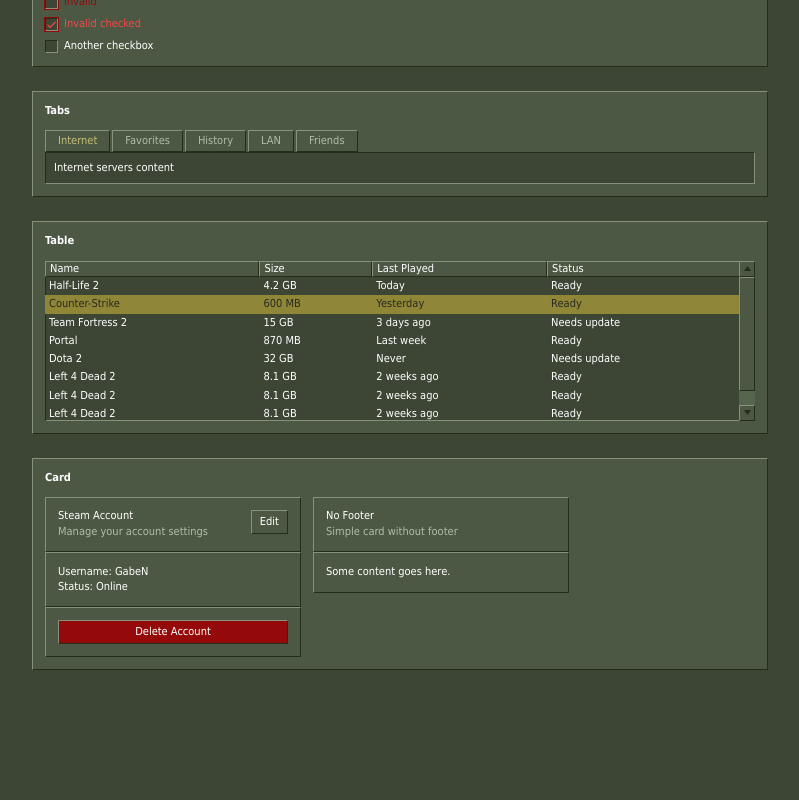
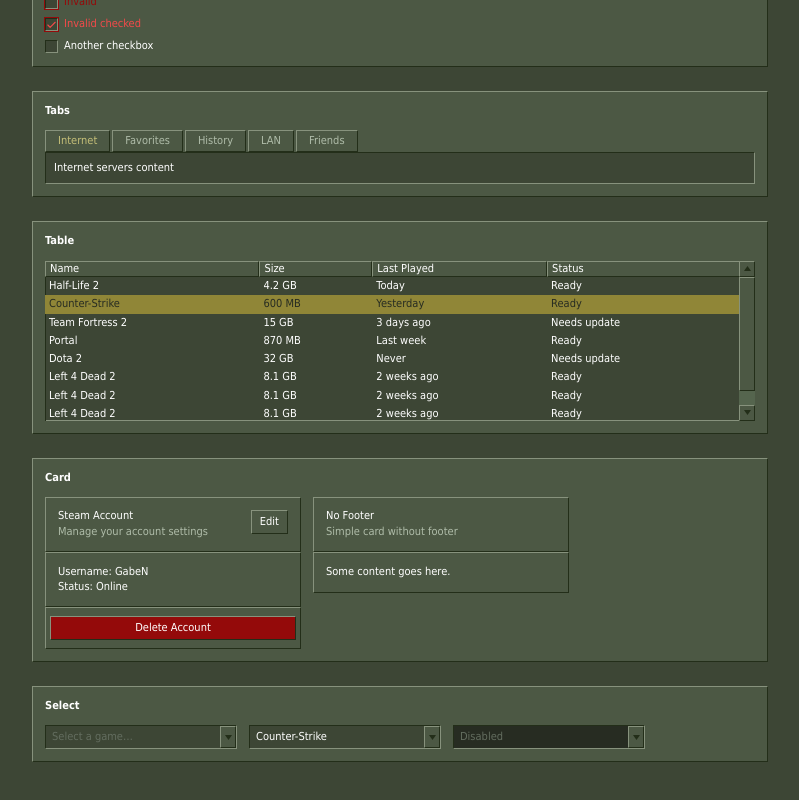
Before and after one commit to OnlyNinjaGear/go2003, a Next.js app: page / in a window 1280 px wide. Shown: the part 868-1668 px from the top of the page, without its empty margins (240-1039 px from the left). Before the commit the page ends 1618 px from the top, so only its background shows below. Built offline with nearby package versions, Linux system fonts and the light colour scheme.

Commit message:
auto: page.tsx

```diff
--- a/app/page.tsx
+++ b/app/page.tsx
@@ -274,6 +274,53 @@ export default function Home() {
             </Card>
           </div>
         </section>
+
+        <section className="bevel-out bg-panel flex flex-col gap-3 p-3">
+          <h2 className="font-bold">Select</h2>
+
+          <div className="flex flex-wrap items-start gap-3">
+            <Select>
+              <SelectTrigger className="w-48">
+                <SelectValue placeholder="Select a game…" />
+              </SelectTrigger>
+              <SelectContent>
+                <SelectGroup>
+                  <SelectLabel>Valve</SelectLabel>
+                  <SelectItem value="hl2">Half-Life 2</SelectItem>
+                  <SelectItem value="cs">Counter-Strike</SelectItem>
+                  <SelectItem value="tf2">Team Fortress 2</SelectItem>
+                </SelectGroup>
+                <SelectSeparator />
+                <SelectGroup>
+                  <SelectLabel>Third-party</SelectLabel>
+                  <SelectItem value="portal">Portal</SelectItem>
+                  <SelectItem value="dota2">Dota 2</SelectItem>
+                  <SelectItem value="l4d2" disabled>Left 4 Dead 2 (disabled)</SelectItem>
+                </SelectGroup>
+              </SelectContent>
+            </Select>
+
+            <Select defaultValue="cs">
+              <SelectTrigger className="w-48">
+                <SelectValue />
+              </SelectTrigger>
+              <SelectContent>
+                <SelectItem value="hl2">Half-Life 2</SelectItem>
+                <SelectItem value="cs">Counter-Strike</SelectItem>
+                <SelectItem value="tf2">Team Fortress 2</SelectItem>
+              </SelectContent>
+            </Select>
+
+            <Select disabled>
+              <SelectTrigger className="w-48">
+                <SelectValue placeholder="Disabled" />
+              </SelectTrigger>
+              <SelectContent>
+                <SelectItem value="hl2">Half-Life 2</SelectItem>
+              </SelectContent>
+            </Select>
+          </div>
+        </section>
       </main>
     </div>
   );
--- a/registry/steam2003/ui/card.tsx
+++ b/registry/steam2003/ui/card.tsx
@@ -75,7 +75,7 @@ function CardFooter({ className, ...props }: React.ComponentProps<"div">) {
   return (
     <div
       data-slot="card-footer"
-      className={cn("bevel-out p-3", className)}
+      className={cn("bevel-out px-1 py-2", className)}
       {...props}
     />
   )
```
